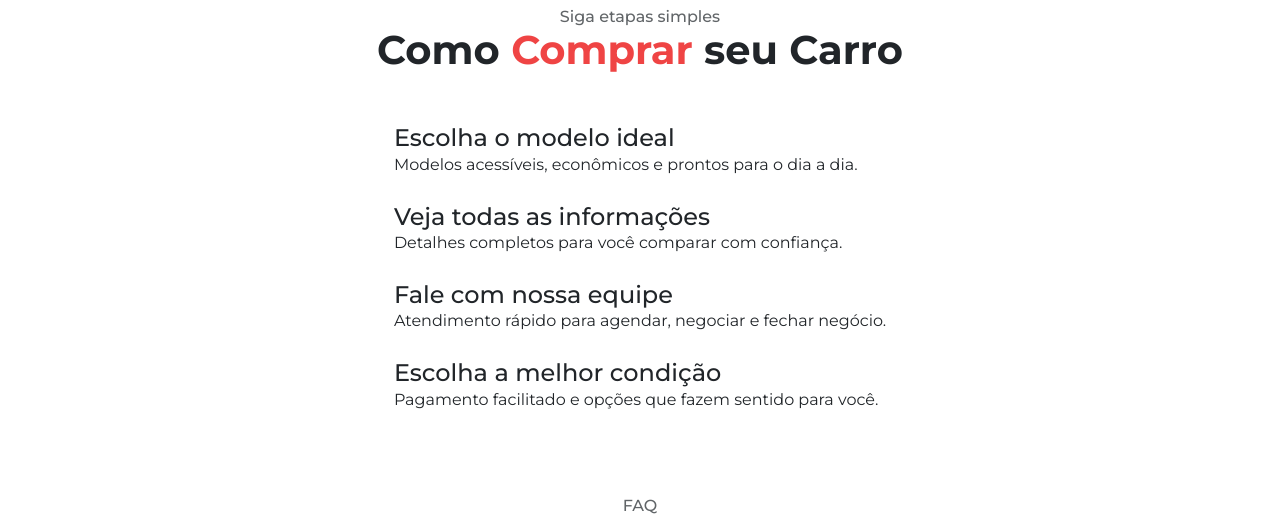
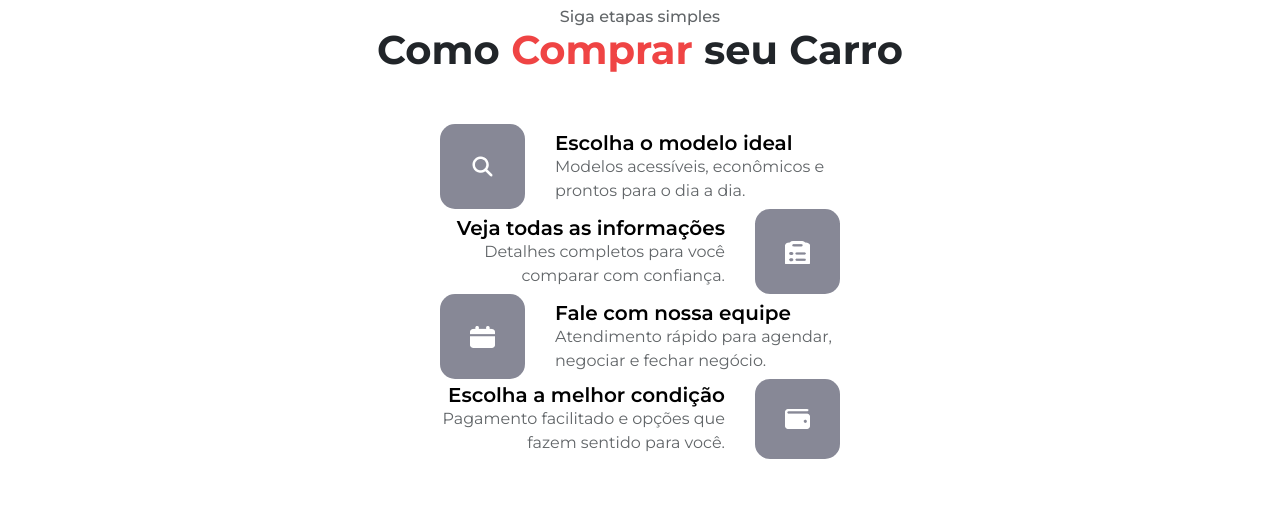
Before and after one commit to gkawanami09/EstoqueCars-front, a React (Vite) app: page / in a window 1280 px wide. Shown: the part 3080-3596 px from the top of the page. Built offline with nearby package versions, Linux system fonts and the light colour scheme.

Commit message:
Desenvolvimento do Card Etapa

```diff
--- a/src/components/CardEtapas/CardEtapas.jsx
+++ b/src/components/CardEtapas/CardEtapas.jsx
@@ -1,7 +1,24 @@
-function CardEtapas({titulo, conteudo, imagem, alt}) {
+import css from './CardEtapas.module.css'
+
+function CardEtapas({titulo, conteudo, imagem, alt, direcao="esquerda"}) {
+
+    if (direcao == "direita") {
         return (
+            <div className={css.fundo}>
                 <div>
-            <div>
+                    <img src={"/ImgEtapas/" + imagem + ".png"} alt={alt} />
+                </div>
+                <div className={css.conteudoDireita
+                }>
+                    <h4>{titulo}</h4>
+                    <p>{conteudo}</p>
+                </div>
+            </div>
+        )
+    } else if (direcao == "esquerda") {
+        return (
+            <div className={css.fundo}>
+                <div className={css.conteudoEsquerda}>
                     <h4>{titulo}</h4>
                     <p>{conteudo}</p>
                 </div>
@@ -12,4 +29,6 @@ function CardEtapas({titulo, conteudo, imagem, alt}) {
         )
     }
 
+}
+
 export default CardEtapas
--- a/src/components/CardEtapas/CardEtapas.module.css
+++ b/src/components/CardEtapas/CardEtapas.module.css
@@ -0,0 +1,59 @@
+.fundo {
+    display: flex;
+    align-items: center;
+    justify-content: center;
+    width: 400px;
+    gap: 30px;
+}
+.fundo img {
+background-color: var(--cinza-escuro-card);
+padding: 30px;
+border-radius: 15px;
+}
+
+.conteudoEsquerda {
+    display: flex;
+    flex-direction: column;
+    align-items: end;
+    justify-content: center;
+}
+
+.conteudoEsquerda h4 {
+    font-size: 20px;
+    font-weight: 600;
+    color: var(--preto);
+    margin-bottom: 10px;
+}
+
+.conteudoEsquerda p {
+    font-size: 16px;
+    color: var(--cinza-escuro);
+    text-align: right;
+}
+
+.conteudoEsquerda {
+    display: flex;
+    flex-direction: column;
+    align-items: end;
+    justify-content: center;
+}
+
+.conteudoDireita {
+    display: flex;
+    flex-direction: column;
+    align-items: start;
+    justify-content: center;
+}
+
+.conteudoDireita h4 {
+    font-size: 20px;
+    font-weight: 600;
+    color: var(--preto);
+    margin-bottom: 10px;
+}
+
+.conteudoDireita p {
+    font-size: 16px;
+    color: var(--cinza-escuro);
+    text-align: left;
+}
```
Lines whose indentation alone changed are shown as unchanged.
